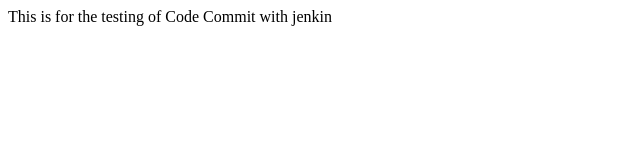
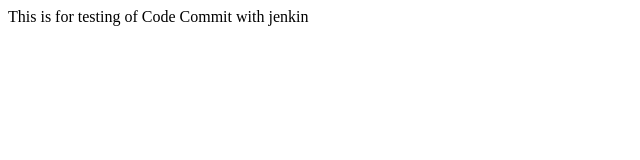
Before and after one commit to MoH563-85/Mohit, a plain HTML site: page Mohit.html in a window 1280 px wide. Shown: the full height of the page, 0-640 px from the left. Drawn offline with Linux system fonts and the light colour scheme.

Commit message:
Update Mohit.html

```diff
--- a/Mohit.html
+++ b/Mohit.html
@@ -5,6 +5,6 @@ Jenkin code deployment
 </Title>
 </head>
 <Body>
-This is for the testing of Code Commit with jenkin
+This is for testing of Code Commit with jenkin
 </Body>
 </html>
```
